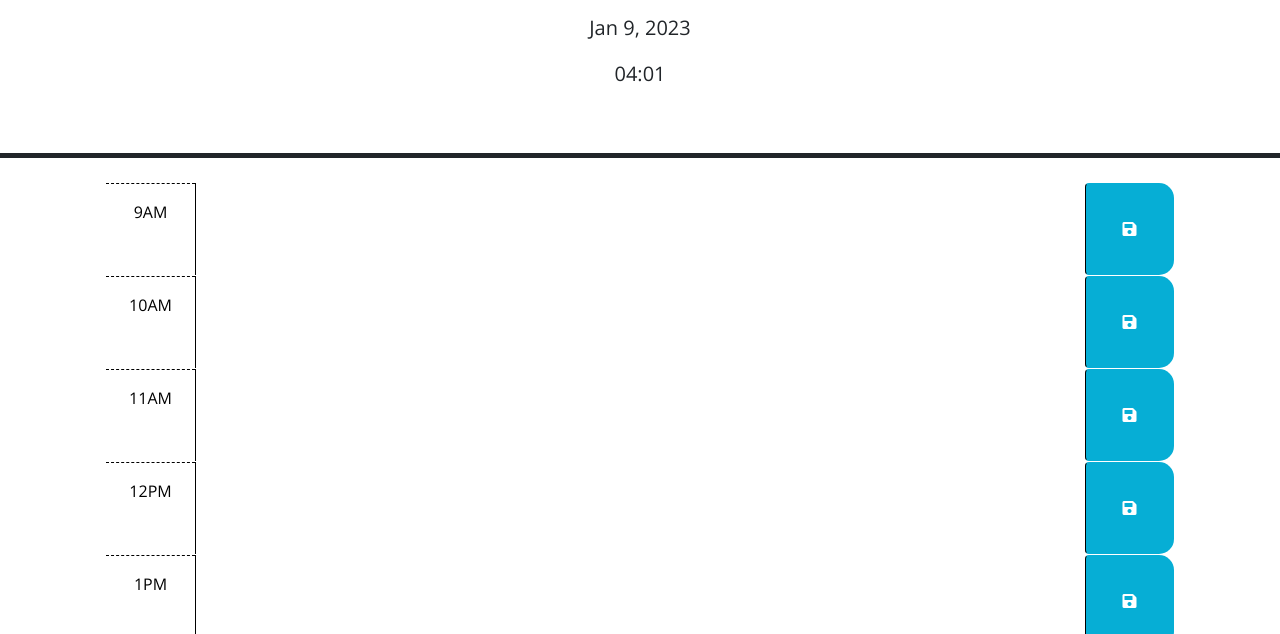
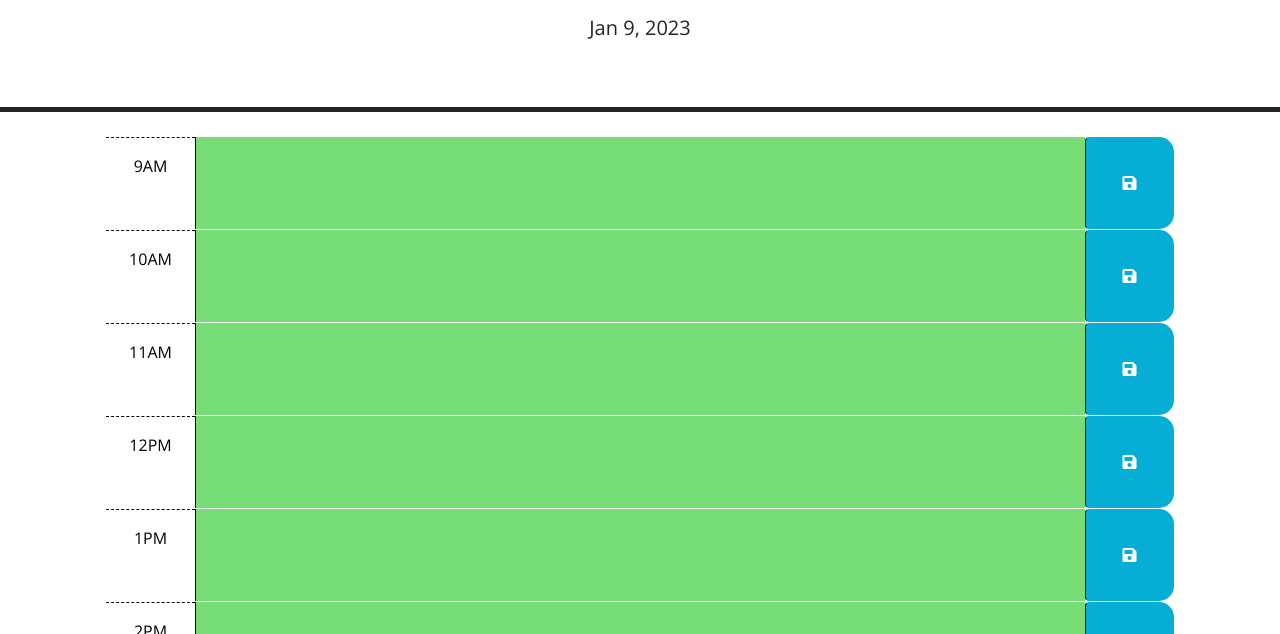
Before and after one commit to TheQuentinJones/work-day-schedule, a plain HTML site: page index.html in a window 1280 px wide. Shown: the part 166-800 px from the top of the page. Drawn offline with nearby package versions, Linux system fonts and the light colour scheme.

Commit message:
Working on color coding

```diff
--- a/index.html
+++ b/index.html
@@ -48,13 +48,13 @@
       <h1 class="display-3">Work Day Scheduler</h1>
       <p class="lead">A simple calendar app for scheduling your work day</p>
       <p id="currentDay" class="lead"></p>
-      <p id="currentTime" class="lead"></p>
+
     </header>
 
     <div class="container-lg px-5">
 
 
-      <div id="hour-9" class="row time-block">
+      <div id="9" class="row time-block">
         <div class="col-2 col-md-1 hour text-center py-3">9AM</div>
         <textarea class="col-8 col-md-10 description" rows="3"> </textarea>
         <button class="btn saveBtn col-2 col-md-1" aria-label="save">
@@ -63,7 +63,7 @@
       </div>
 
 
-      <div id="hour-10" class="row time-block">
+      <div id="10" class="row time-block">
         <div class="col-2 col-md-1 hour text-center py-3">10AM</div>
         <textarea class="col-8 col-md-10 description" rows="3"> </textarea>
         <button class="btn saveBtn col-2 col-md-1" aria-label="save">
@@ -72,7 +72,7 @@
       </div>
 
 
-      <div id="hour-11" class="row time-block">
+      <div id="11" class="row time-block">
         <div class="col-2 col-md-1 hour text-center py-3">11AM</div>
         <textarea class="col-8 col-md-10 description" rows="3"> </textarea>
         <button class="btn saveBtn col-2 col-md-1" aria-label="save">
@@ -81,7 +81,7 @@
       </div>
 
 
-      <div id="hour-12" class="row time-block">
+      <div id="12" class="row time-block">
         <div class="col-2 col-md-1 hour text-center py-3">12PM</div>
         <textarea class="col-8 col-md-10 description" rows="3"> </textarea>
         <button class="btn saveBtn col-2 col-md-1" aria-label="save">
@@ -90,7 +90,7 @@
       </div>
 
 
-      <div id="hour-13" class="row time-block">
+      <div id="13" class="row time-block">
         <div class="col-2 col-md-1 hour text-center py-3">1PM</div>
         <textarea class="col-8 col-md-10 description" rows="3"> </textarea>
         <button class="btn saveBtn col-2 col-md-1" aria-label="save">
@@ -99,7 +99,7 @@
       </div>
 
 
-      <div id="hour-14" class="row time-block">
+      <div id="14" class="row time-block">
         <div class="col-2 col-md-1 hour text-center py-3">2PM</div>
         <textarea class="col-8 col-md-10 description" rows="3"> </textarea>
         <button class="btn saveBtn col-2 col-md-1" aria-label="save">
@@ -107,7 +107,7 @@
         </button>
       </div>
 
-      <div id="hour-15" class="row time-block">
+      <div id="15" class="row time-block">
         <div class="col-2 col-md-1 hour text-center py-3">3PM</div>
         <textarea class="col-8 col-md-10 description" rows="3"> </textarea>
         <button class="btn saveBtn col-2 col-md-1" aria-label="save">
@@ -116,7 +116,7 @@
       </div>
 
 
-      <div id="hour-16" class="row time-block">
+      <div id="16" class="row time-block">
         <div class="col-2 col-md-1 hour text-center py-3">4PM</div>
         <textarea class="col-8 col-md-10 description" rows="3"> </textarea>
         <button class="btn saveBtn col-2 col-md-1" aria-label="save">
@@ -125,7 +125,7 @@
       </div>
 
 
-      <div id="hour-17" class="row time-block">
+      <div id="17" class="row time-block">
         <div class="col-2 col-md-1 hour text-center py-3">5PM</div>
         <textarea class="col-8 col-md-10 description" rows="3"> </textarea>
         <button class="btn saveBtn col-2 col-md-1" aria-label="save">
--- a/script.js
+++ b/script.js
@@ -1,14 +1,13 @@
 // Wrap all code that interacts with the DOM in a call to jQuery to ensure that
 // the code isn't run until the browser has finished rendering all the elements
 // in the html.
-$(function () {
+function startPage() {
 
     var currentDate = dayjs().format('MMM D, YYYY');
-    var currentTime = dayjs().format('hh:mm');
-    var saveButton = $('button');
-    var textAreaEl = $('textarea')
+    var currentTime = dayjs().format('HH');
 
 
+    $('#currentDay').text(currentDate);
 
 
 
@@ -19,50 +18,33 @@ $(function () {
     // time-block containing the button that was clicked? How might the id be
     // useful when saving the description in local storage?
 
-    // var saveInput = function (event) {
 
-    //     event.preventDefault();
-
-    //     $('textarea').html();
-
-    //     localStorage.setItem()
-
-
-
-
-
-
-
-
-
-
-    // }
 
     $('button').on('click', function(event) {
 
-        // alert('The button was clicked');
+
 
         var textAreaInput = $(this).siblings('textarea').val()
         var textAreaId = $(this).parent().attr('id')
 
         localStorage.setItem(textAreaId, textAreaInput)
 
-        // console.log(textAreaId)
 
-        // saveInput(event)
 
 
     });
 
-    $('#hour-9 textarea').val(localStorage.getItem('hour-9'))
-    $('#hour-10 textarea').val(localStorage.getItem('hour-10'))
-    $('#hour-11 textarea').val(localStorage.getItem('hour-11'))
-    $('#hour-12 textarea').val(localStorage.getItem('hour-12'))
-    $('#hour-13 textarea').val(localStorage.getItem('hour-13'))
-    $('#hour-14 textarea').val(localStorage.getItem('hour-14'))
-    $('#hour-15 textarea').val(localStorage.getItem('hour-15'))
-    $('#hour-16 textarea').val(localStorage.getItem('hour-16'))
-    $('#hour-17 textarea').val(localStorage.getItem('hour-17'))
+
+
+    $('#9 textarea').val(localStorage.getItem('9'))
+    $('#10 textarea').val(localStorage.getItem('10'))
+    $('#11 textarea').val(localStorage.getItem('11'))
+    $('#12 textarea').val(localStorage.getItem('12'))
+    $('#13 textarea').val(localStorage.getItem('13'))
+    $('#14 textarea').val(localStorage.getItem('14'))
+    $('#15 textarea').val(localStorage.getItem('15'))
+    $('#16 textarea').val(localStorage.getItem('16'))
+    $('#17 textarea').val(localStorage.getItem('17'))
 
 
     // TODO: Add code to apply the past, present, or future class to each time
@@ -70,6 +52,49 @@ $(function () {
     // attribute of each time-block be used to conditionally add or remove the
     // past, present, and future classes? How can Day.js be used to get the
     // current hour in 24-hour time?
+
+   var divId = $('textarea').parent().attr('id')
+   var parsId = Number.parseInt(divId)
+   var parsTime = Number.parseInt(currentTime)
+
+
+    function changeClass() { $('textarea').each( function() {
+
+        if ( parsId < parsTime ) {
+
+            $(this).addClass('past')
+
+            console.log("past")
+
+
+        } else if ( parsId == parsTime ) {
+
+            $(this).addClass('present')
+
+            console.log('present')
+
+
+        } else {
+
+            $(this).addClass('future')
+
+            console.log('future')
+
+        }
+
+
+
+
+    })}
+
+    changeClass()
+
+
+    console.log(parsTime)
+    console.log(parsId)
+
+
+
 
 
 
@@ -92,7 +117,8 @@ $(function () {
 
 
 
-  $('#currentDay').text(currentDate);
-  $('#currentTime').text(currentTime);
 
-  });
+
+  };
+
+  startPage()
```
